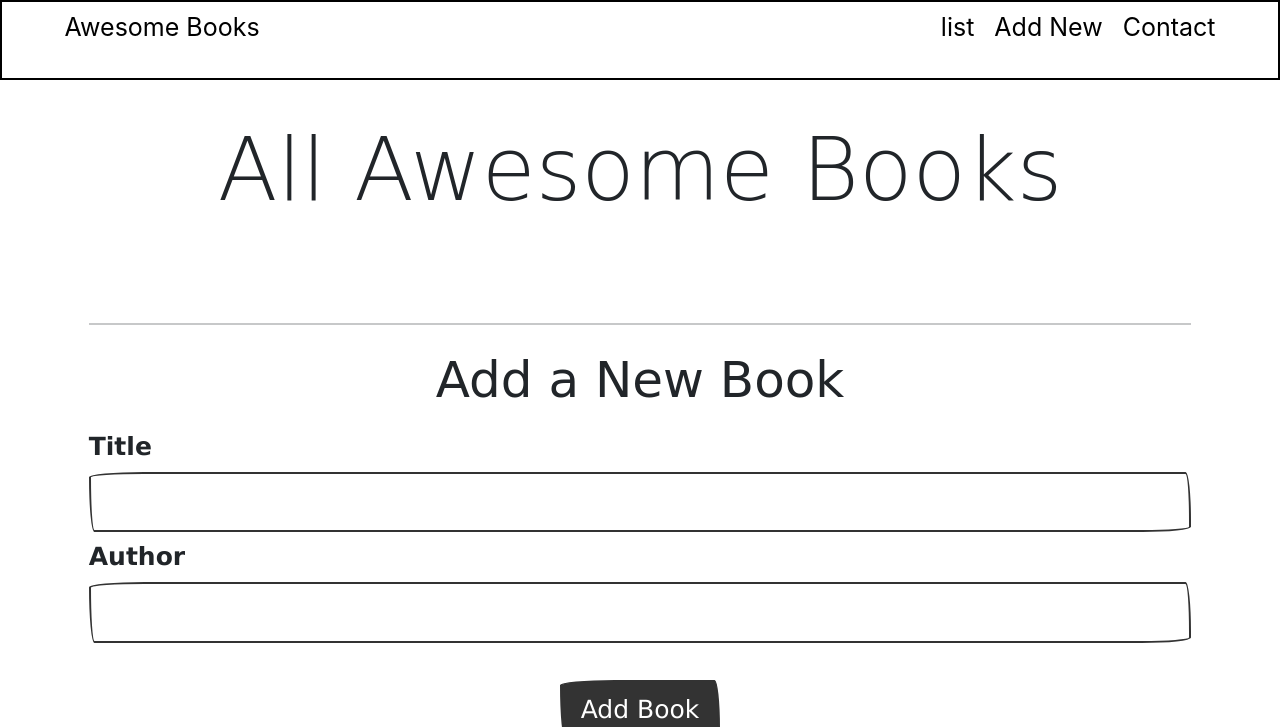
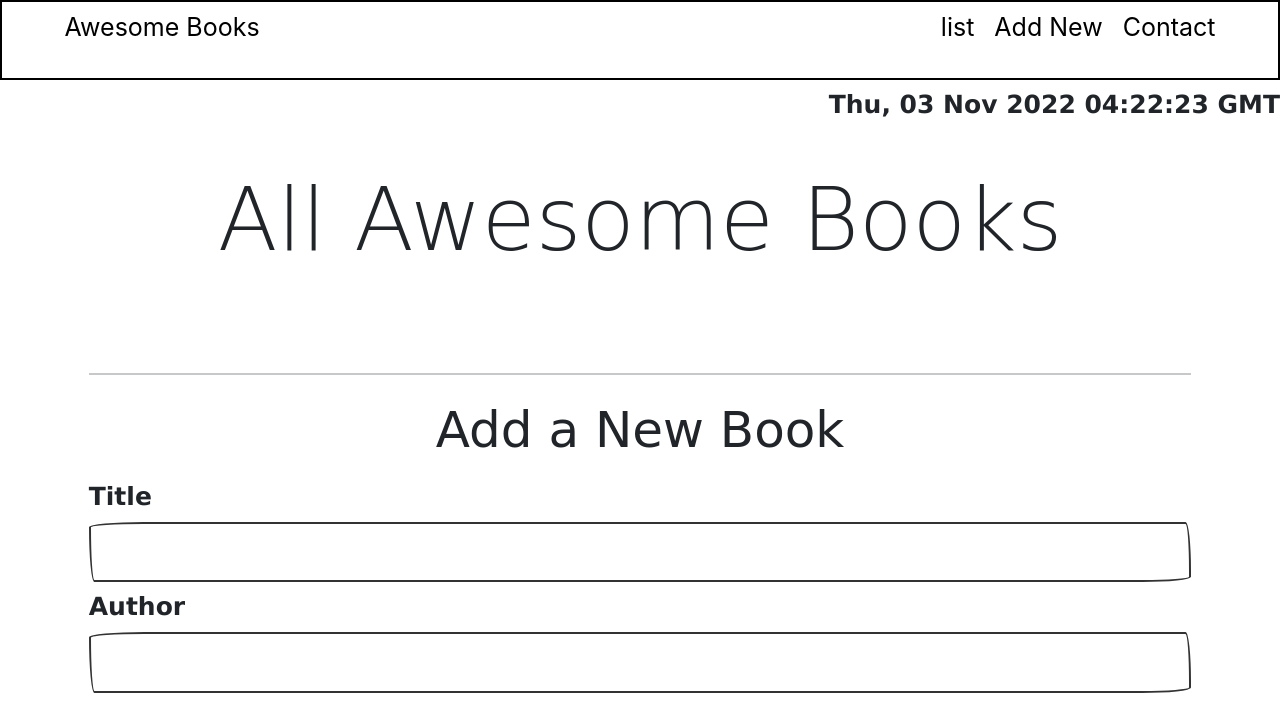
Before and after one commit to tonnytech/Awesome-books-paired-programming-, a website: page index.html in a window 1280 px wide. Shown: the top 727 px of the page. Drawn offline with Linux system fonts and the light colour scheme; a web font is replaced by a local one.

Commit message:
Added time to the website

```diff
--- a/index.html
+++ b/index.html
@@ -18,6 +18,8 @@
             <li><button id="contact">Contact</button></li>
         </ul>
     </nav>
+
+    <div class="time"><span id="time-section"> Current Time</span></div>
     <div class="container mt-4" id="form-and-list">
         <div id="list-section">
             <h1 class="display-4 text-center">All Awesome Books</h1>
--- a/script.js
+++ b/script.js
@@ -117,6 +117,13 @@ const FormAndList = document.querySelector('#form-and-list');
 const contactForm = document.querySelector('#contact-form');
 const listOfBooks = document.querySelector('#list-section');
 const addForm = document.querySelector('#add-books-form');
+const theTime = document.querySelector('#time-section');
+
+const showDateTime = () => {
+  const mytime =new Date();
+  const currentTime = mytime.toUTCString();
+  theTime.textContent = currentTime;
+}
 
 
 contact.addEventListener('click', (e)=> {
@@ -124,7 +131,7 @@ contact.addEventListener('click', (e)=> {
   contactForm.style.display ="block"
   addForm.style.display = 'none';
   listOfBooks.style.display = "none";
-});
+  });
 
 addListContent.addEventListener('click', (e) => {
   e.preventDefault();
@@ -139,3 +146,7 @@ list.addEventListener('click', () => {
   contactForm.style.display ="none";
   listOfBooks.style.display = "block";
 });
+
+window.onload = () => {
+  showDateTime();
+}
--- a/style.css
+++ b/style.css
@@ -37,3 +37,7 @@ nav button{
   align-items: center;
   justify-content: center;
 }
+.time {
+  display: flex;
+  justify-content: flex-end;
+}
```
